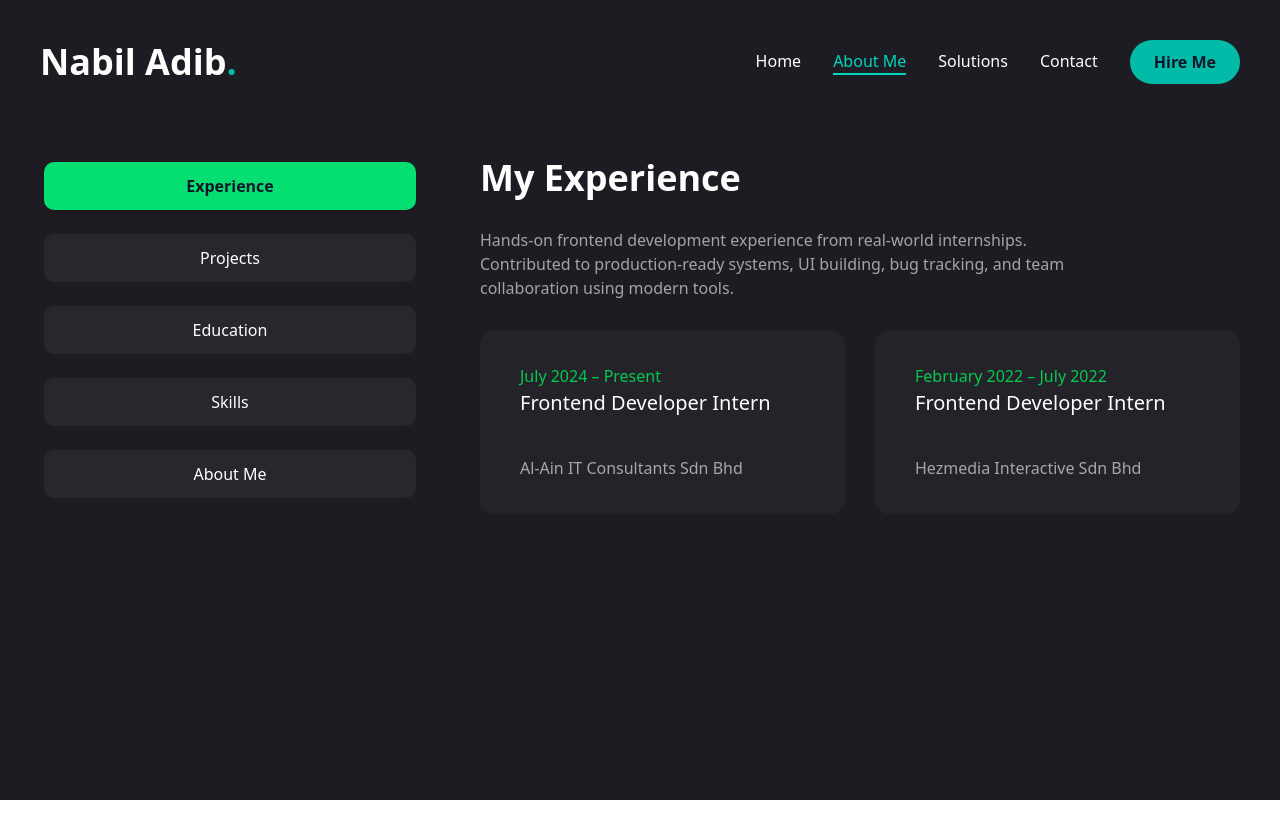
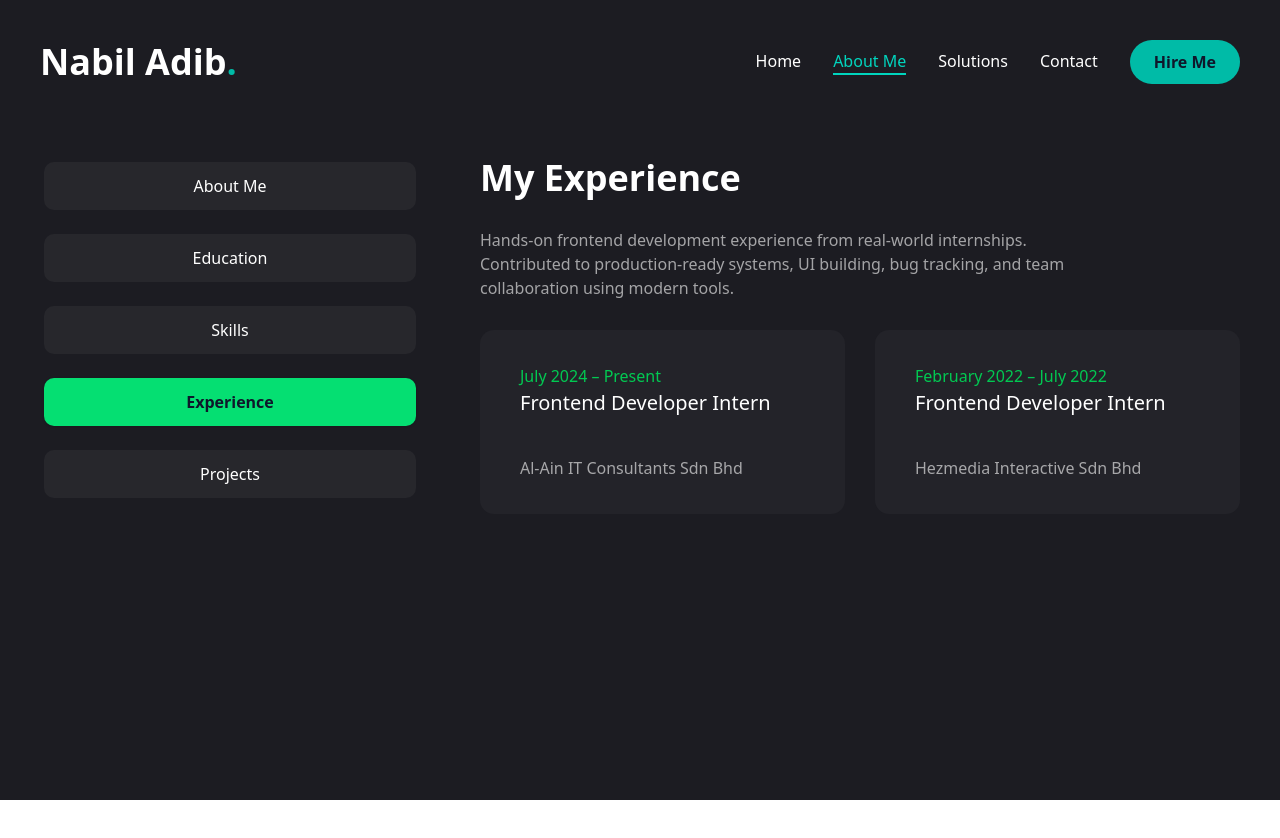
Before and after one commit to nebneb97/nabil-portfolio, a Next.js app: page /resume in a window 1280 px wide. Shown: the top 838 px of the page. Built offline with nearby package versions, Linux system fonts and the light colour scheme.

Commit message:
changed number sequence for about me page layout and hide recent project section in the solutions page

```diff
--- a/app/resume/page.jsx
+++ b/app/resume/page.jsx
@@ -114,11 +114,11 @@ const Resume = () => {
           className="flex flex-col xl:flex-row gap-[60px]"
         >
           <TabsList className="flex flex-col w-full max-w-[380px] mx-auto xl:mx-0 gap-6">
+            <TabsTrigger value="about">About Me</TabsTrigger>
+            <TabsTrigger value="education">Education</TabsTrigger>
+            <TabsTrigger value="skills">Skills</TabsTrigger>
             <TabsTrigger value="experience">Experience</TabsTrigger>
             <TabsTrigger value="projects">Projects</TabsTrigger>
-            <TabsTrigger value="education">Education</TabsTrigger>
-            <TabsTrigger value="skills">Skills</TabsTrigger>
-            <TabsTrigger value="about">About Me</TabsTrigger>
           </TabsList>
 
           {/*content*/}
--- a/app/solutions/page.jsx
+++ b/app/solutions/page.jsx
@@ -162,7 +162,7 @@ const Solutions = () => {
         </div>
 
         {/* Projects Section Title */}
-        <h2 className="text-3xl font-bold text-center text-white mt-24 mb-8">
+        {/* <h2 className="text-3xl font-bold text-center text-white mt-24 mb-8">
           Recent Projects
         </h2>
         <div className="flex flex-col xl:flex-row xl:gap-[30px]">
@@ -249,7 +249,7 @@ const Solutions = () => {
               />
             </Swiper>
           </div>
-        </div>
+        </div> */}
       </div>
     </motion.section>
   );
```
